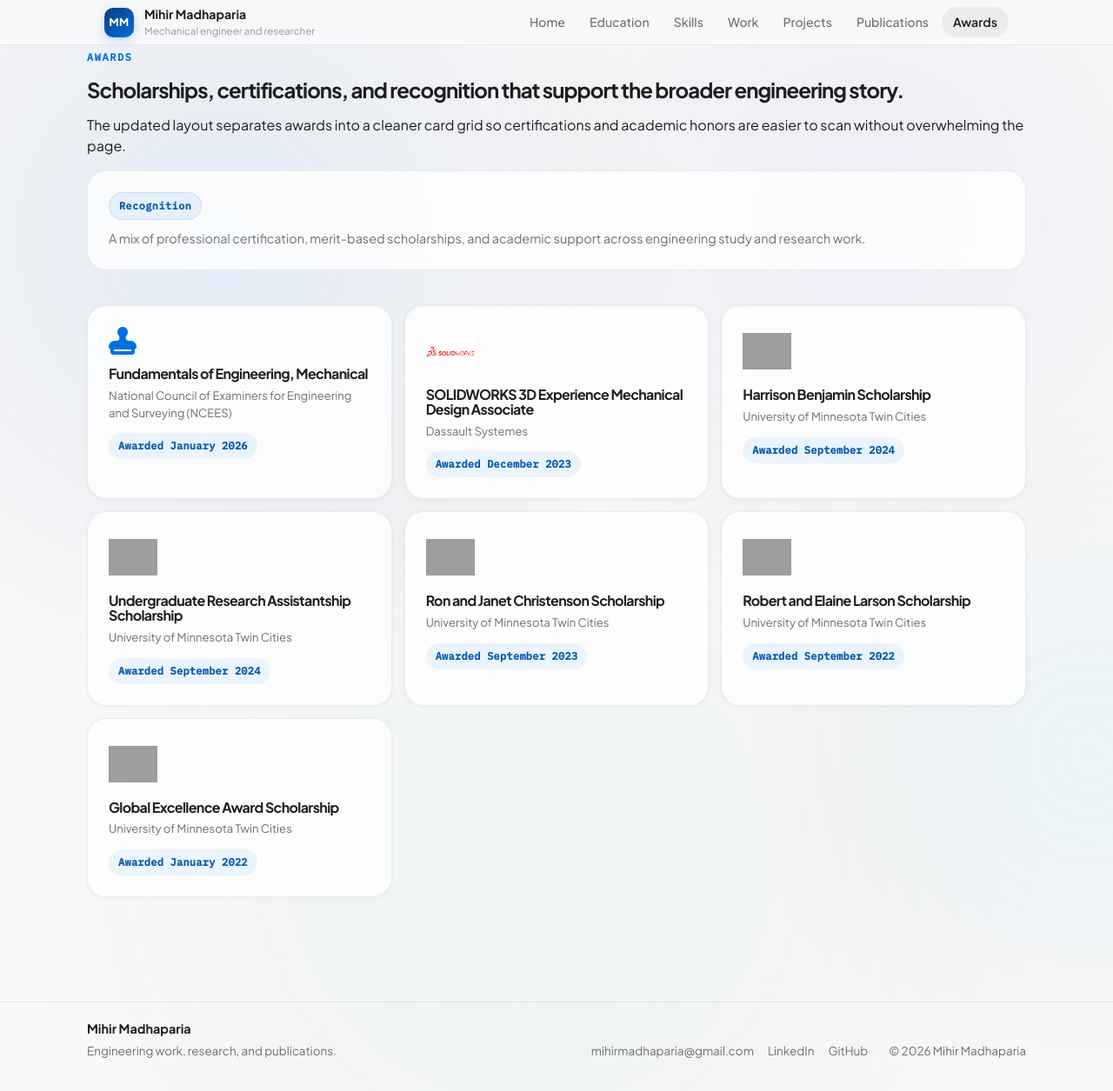
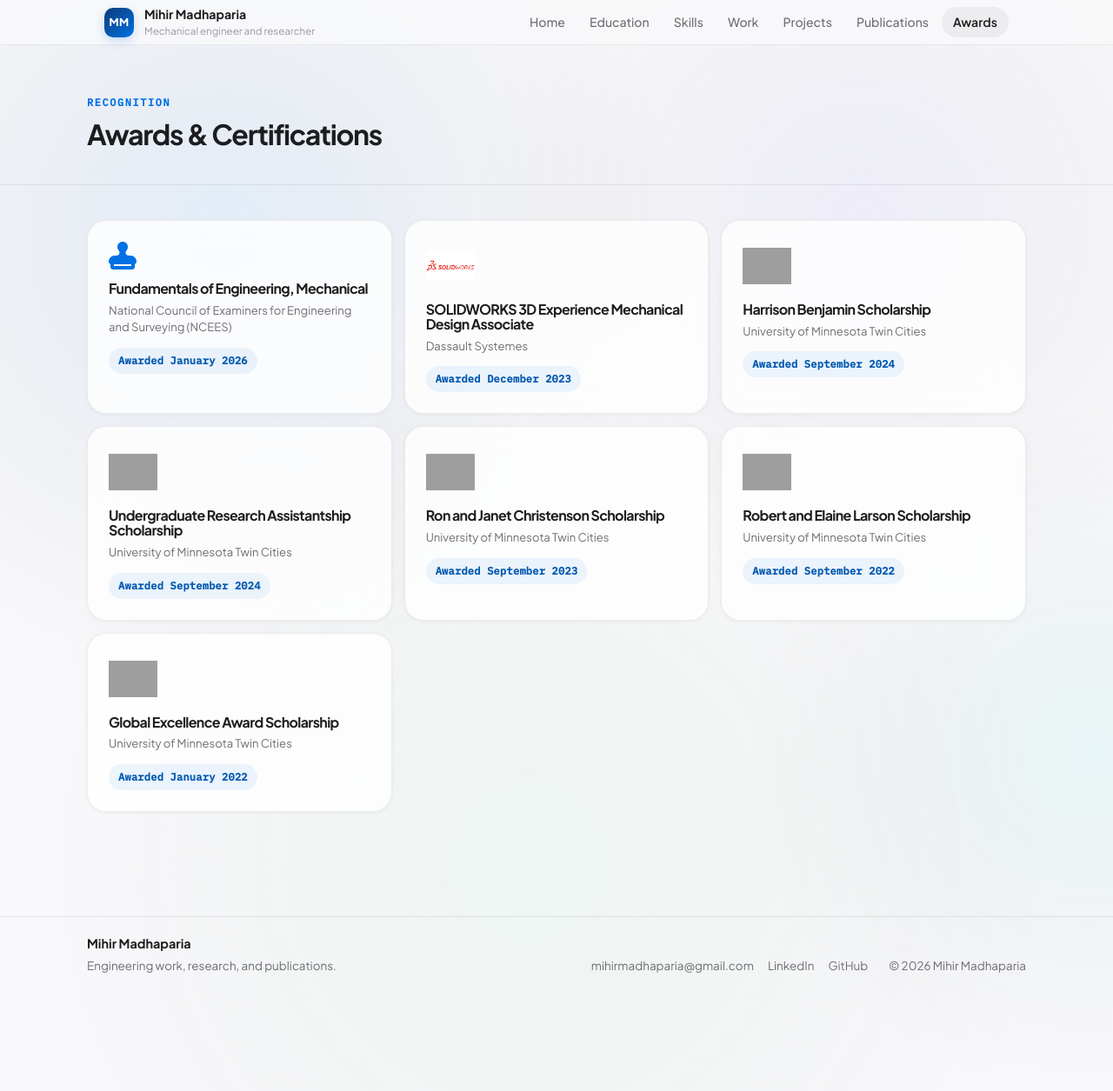
Before and after one commit to mihirmadhaparia/mihirmadhaparia.github.io, a Jekyll site: the page built from awards.html, in a window 1280 px wide and 1255 px high, cut to the strip 0-1255 px from the top of the window. Shown: the whole strip at 87% size. Built offline with Jekyll 4.4.1, drawn with Linux system fonts in a browser that asks for light colours; grey boxes are pictures that could not be loaded.

Commit message:
Revise awards section layout for better clarity
Updated the layout of the awards section to improve readability and organization.

```diff
--- a/awards.html
+++ b/awards.html
@@ -4,20 +4,12 @@ title: Awards
 permalink: /awards/
 ---
 
-<section class="page-hero">
-    <div class="page-shell page-hero__shell">
-        <div class="page-hero__copy reveal">
-            <p class="eyebrow">Awards</p>
-            <h1>Scholarships, certifications, and recognition that support the broader engineering story.</h1>
-            <p>The updated layout separates awards into a cleaner card grid so certifications and academic honors are easier to scan without overwhelming the page.</p>
-        </div>
-
-        <div class="page-hero__panel reveal">
-            <span class="pill pill--ghost">Recognition</span>
-            <p>A mix of professional certification, merit-based scholarships, and academic support across engineering study and research work.</p>
-        </div>
+<div class="page-intro">
+    <div class="page-shell">
+        <p class="eyebrow">Recognition</p>
+        <h1>Awards &amp; Certifications</h1>
     </div>
-</section>
+</div>
 
 <section class="section-block">
     <div class="page-shell award-grid">
```
